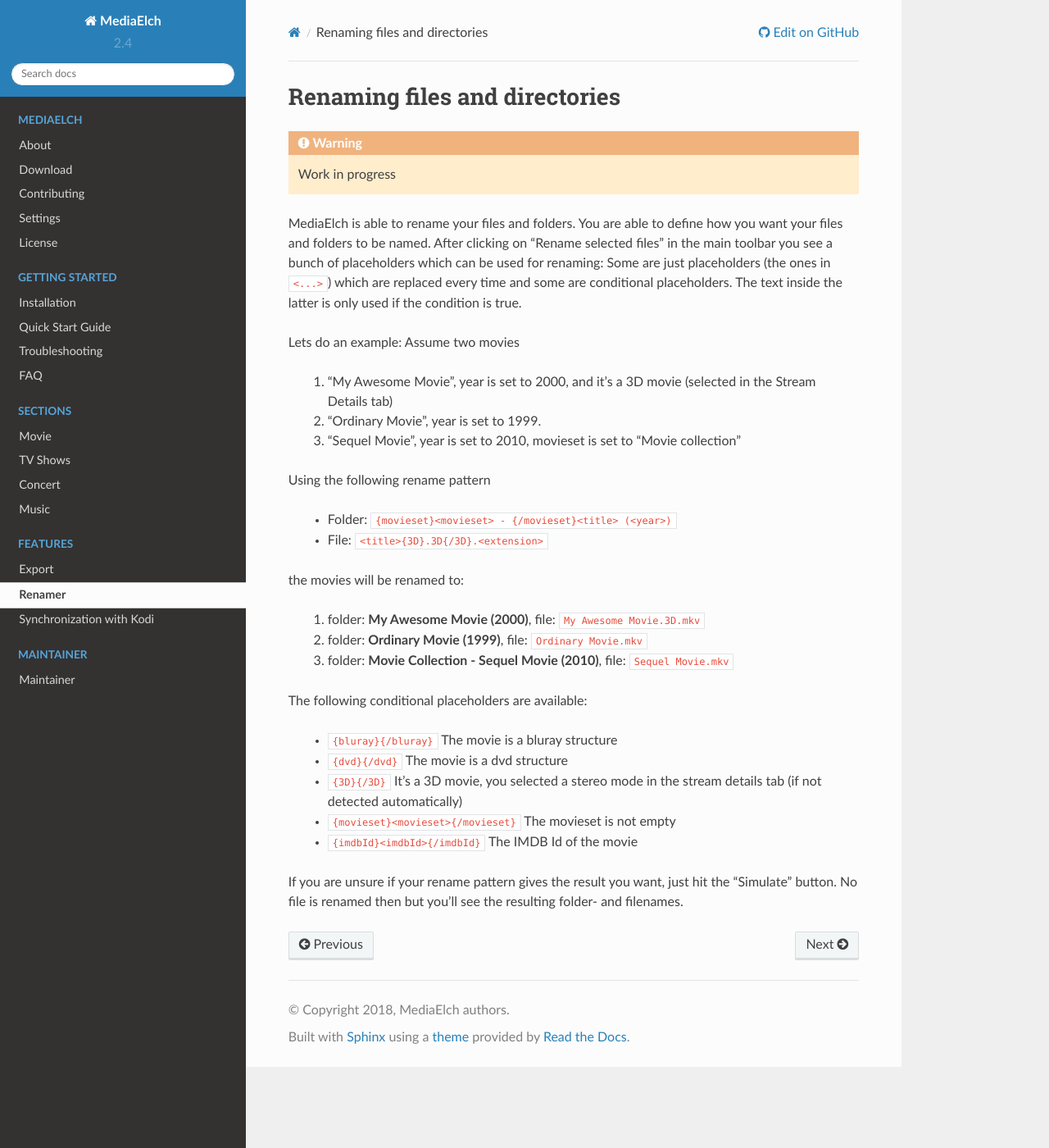
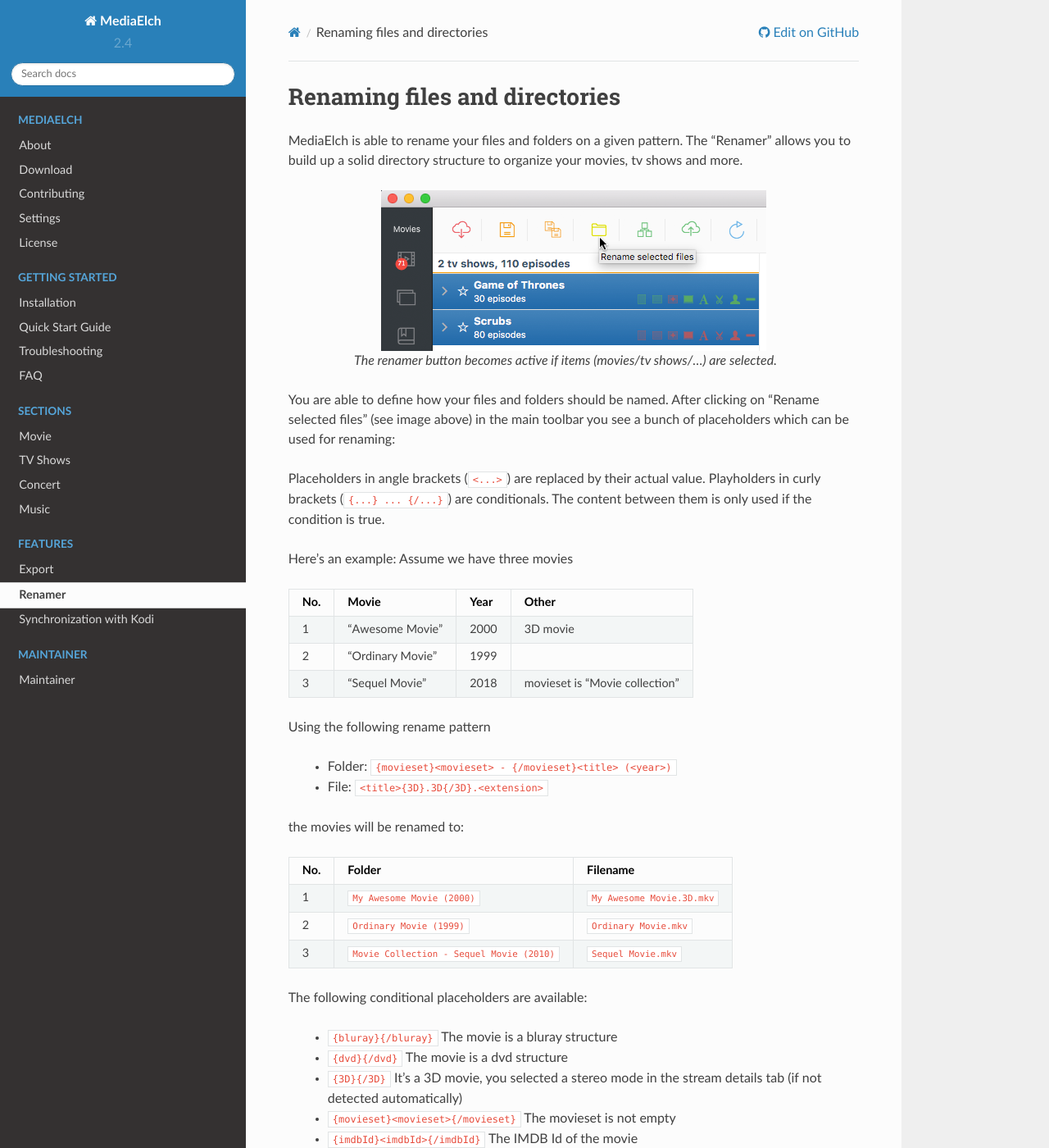
Before and after one commit to mediaelch/mediaelch-doc, a Sphinx documentation site: the page built from docs/source/renaming.rst, in a window 1280 px wide and 1400 px high. Shown: the whole window at 82% size. Built offline with Sphinx 7.4.7 and the Read the Docs theme 2.0.0, drawn with Linux system fonts in a browser that asks for light colours; pages that are not in the unit, such as notebooks, are missing from menus; some of the changed text lies outside the part shown.

Commit message:
[Renamer] Add screenshot; update paragraphs

```diff
--- a/docs/source/renaming.rst
+++ b/docs/source/renaming.rst
@@ -2,23 +2,36 @@
 Renaming files and directories
 ==============================
 
-.. warning::
+MediaElch is able to rename your files and folders on a given pattern.
+The "Renamer" allows you to build up a solid directory structure to
+organize your movies, tv shows and more.
 
-   Work in progress
+.. figure:: images/features/renamer-button.png
+   :align: center
+   :alt: Renamer Button
 
-MediaElch is able to rename your files and folders.
-You are able to define how you want your files and folders to be named.
-After clicking on "Rename selected files" in the main toolbar you see a
-bunch of placeholders which can be used for renaming: Some are just
-placeholders (the ones in ``<...>``) which are replaced every time and
-some are conditional placeholders. The text inside the latter is only
-used if the condition is true.
+   The renamer button becomes active if items (movies/tv shows/...) are
+   selected.
 
-Lets do an example: Assume two movies
+You are able to define how your files and folders should be named.
+After clicking on "Rename selected files" (see image above) in the main
+toolbar you see a bunch of placeholders which can be used for renaming:
 
- 1. "My Awesome Movie", year is set to 2000, and it's a 3D movie (selected in the Stream Details tab)
- 2. "Ordinary Movie", year is set to 1999.
- 3. "Sequel Movie", year is set to 2010, movieset is set to "Movie collection"
+Placeholders in angle brackets (``<...>``) are replaced by their actual
+value. Playholders in curly brackets (``{...} ... {/...}``) are conditionals.
+The content between them is only used if the condition is true.
+
+Here's an example: Assume we have three movies
+
++-----+------------------+------+--------------------------------+
+| No. | Movie            | Year | Other                          |
++=====+==================+======+================================+
+|  1  | "Awesome Movie"  | 2000 | 3D movie                       |
++-----+------------------+------+--------------------------------+
+|  2  | "Ordinary Movie" | 1999 |                                |
++-----+------------------+------+--------------------------------+
+|  3  | "Sequel Movie"   | 2018 | movieset is "Movie collection" |
++-----+------------------+------+--------------------------------+
 
 Using the following rename pattern
 
@@ -27,9 +40,15 @@
 
 the movies will be renamed to:
 
- 1. folder: **My Awesome Movie (2000)**, file: ``My Awesome Movie.3D.mkv``
- 2. folder: **Ordinary Movie (1999)**, file: ``Ordinary Movie.mkv``
- 3. folder: **Movie Collection - Sequel Movie (2010)**, file: ``Sequel Movie.mkv``
++-----+--------------------------------------------+------------------------------+
+| No. | Folder                                     | Filename                     |
++=====+============================================+==============================+
+|  1  | ``My Awesome Movie (2000)``                | ``My Awesome Movie.3D.mkv``  |
++-----+--------------------------------------------+------------------------------+
+|  2  | ``Ordinary Movie (1999)``                  | ``Ordinary Movie.mkv``       |
++-----+--------------------------------------------+------------------------------+
+|  3  | ``Movie Collection - Sequel Movie (2010)`` | ``Sequel Movie.mkv``         |
++-----+--------------------------------------------+------------------------------+
 
 The following conditional placeholders are available:
 
@@ -39,6 +58,6 @@
  - ``{movieset}<movieset>{/movieset}`` The movieset is not empty
  - ``{imdbId}<imdbId>{/imdbId}`` The IMDB Id of the movie
 
-If you are unsure if your rename pattern gives the result you want, just hit
-the "Simulate" button. No file is renamed then but you'll see the
-resulting folder- and filenames.
+If you are unsure if your rename pattern gives you the result you want, just hit
+the "Dry Run" button. No file is renamed but you'll see the
+resulting folder- and filenames if you were to actually rename them.
```
Also changed, not shown: docs/source/images/features/renamer-button.png (added).
